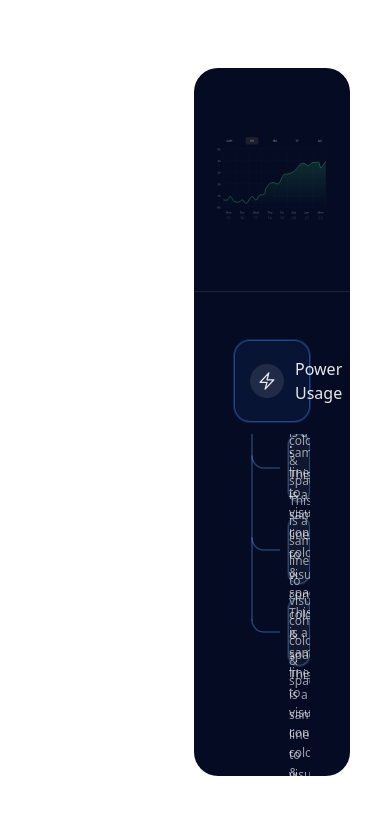
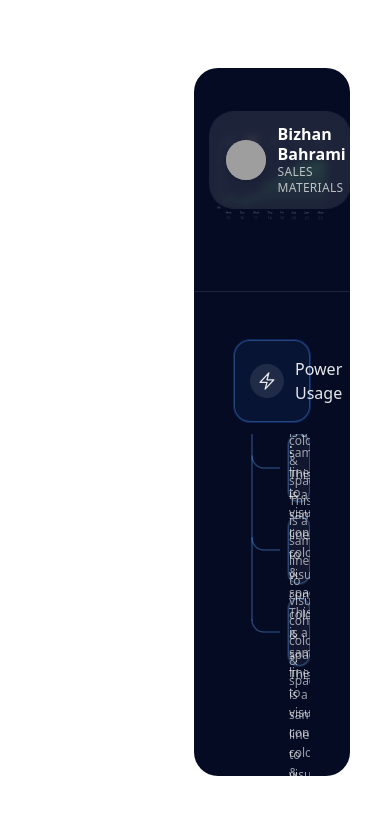
Before and after one commit to MohammadmehdiJamalpour/crypto-panel-script, a React (Vite) app: page / in a window 390 px wide. Shown: the top 814 px of the page. Built offline with nearby package versions, Linux system fonts and the light colour scheme; grey boxes are pictures that could not be loaded.

Commit message:
Profile Badge added responsive in diffrent width +md

```diff
--- a/src/App.jsx
+++ b/src/App.jsx
@@ -1,6 +1,6 @@
 // src/App.jsx
 import React from "react";
-import AppShell from "./components/layout/AppShell.jsx";
+import AppShell from "./layout/AppShell.jsx";
 import Accordion, {
   AccordionSection,
   AccordionItem,
--- /dev/null
+++ b/src/components/ProfileBadge.jsx
@@ -0,0 +1,25 @@
+import React from "react";
+
+export default function ProfileBadge({ name, subtitle, avatarSrc, className = "" }) {
+  return (
+    <div
+      className={`flex items-center gap-3 px-4 py-3 rounded-3xl
+                  bg-white/10 backdrop-blur-sm ring-1 ring-white/10
+                  ${className}`}
+    >
+      <img
+        src={avatarSrc}
+        alt={`${name} avatar`}
+        className="h-10 lg:w-14  w-10 lg:h-14 bg-gray-500 rounded-full object-cover shadow-md"
+      />
+      <div className="leading-tight">
+        <div className="text-white font-semibold lg:text-lg">{name}</div>
+        {subtitle && (
+          <div className="text-white/70 text-xs tracking-wide uppercase">
+            {subtitle}
+          </div>
+        )}
+      </div>
+    </div>
+  );
+}
--- a/src/components/layout/AppHeader.jsx
+++ /dev/null
@@ -1,14 +0,0 @@
-// src/components/layout/AppHeader.tsx
-import React from "react";
-
-export default function AppHeader() {
-  return (
-    <header
-      className="
-        relative top-0 z-40 w-full min-h-56 border-b border-white/10
-        bg-[url('/header-bg.svg')] bg-no-repeat bg-center
-        bg-[length:70%] md:bg-[length:65%] lg:bg-[length:60%]
-      "
-    ></header>
-  );
-}
--- /dev/null
+++ b/src/layout/AppHeader.jsx
@@ -0,0 +1,25 @@
+import React from "react";
+import ProfileBadge from "../components/ProfileBadge";
+
+// Replace with your real avatar path (public or src asset)
+const avatar = "/avatar.png"; // if in /public; or use `import avatar from "../../assets/avatar.png"`
+
+export default function AppHeader() {
+  return (
+    <header
+      className="
+        relative
+        top-0 z-40 w-full min-h-56 border-b border-white/10
+        bg-[url('/header-bg.svg')] bg-no-repeat bg-center
+        bg-[length:70%] md:bg-[length:65%] lg:bg-[length:60%]
+      "
+    >
+      <ProfileBadge
+        name="Bizhan Bahrami"
+        subtitle="Sales Materials"
+        avatarSrc={avatar}
+        className="absolute top-[20%] left-[10%]"
+      />
+    </header>
+  );
+}
```
Also changed, not shown: src/layout/AppShell.jsx (renamed from src/components/layout/AppShell.jsx).
